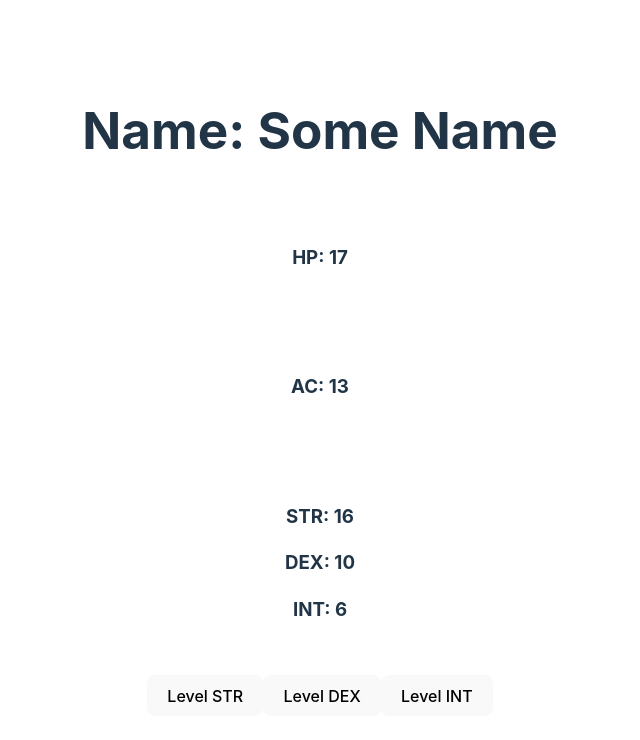
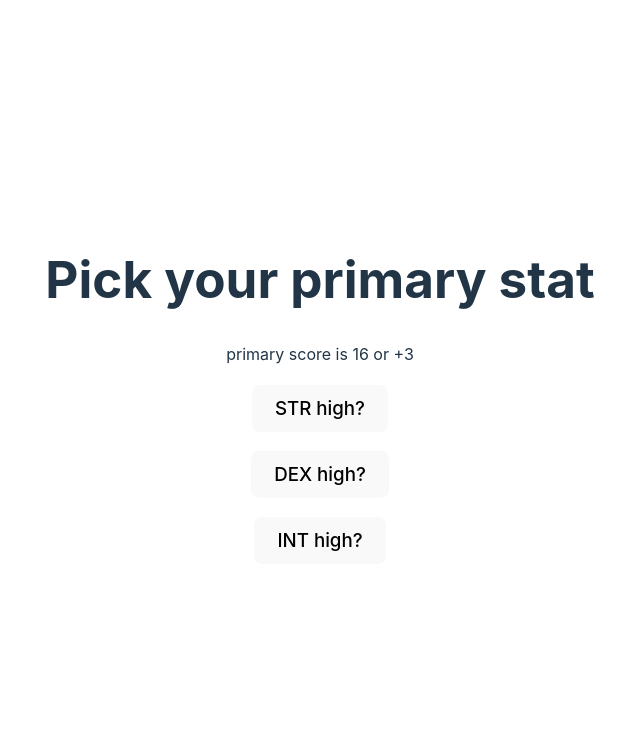
Before and after one commit to albachteng/simple_char, a React (Vite) app: page / in a window 1280 px wide. Shown: the top 740 px of the page, without its empty margins (320-960 px from the left). Built offline with nearby package versions, Linux system fonts and the light colour scheme.

Commit message:
add picker component

```diff
--- a/src/App.tsx
+++ b/src/App.tsx
@@ -1,38 +1,67 @@
+import { useEffect, useState } from 'react';
 import './App.css'
-import {level10, useChar} from './useChar'
+import {mod, useChar} from './useChar'
 import { Button } from '@mantine/core'
+import {Picker} from './Picker'
+import { Stat } from '../types';
 
 function App() {
 
-  const strIntoDex = level10("fighter rogue", ["str", "str", "dex", "dex", "dex", "dex", "dex", "int", "int"], "str", "dex", "int", "two-hand", "heavy")
-  const dexIntoStr = level10("rogue fighter", ["dex", "dex", "str", "str", "str", "str", "str", "int", "int"], "dex", "str", "int", "ranged", "heavy")
-  const intIntoDex = level10("wizard dex", ["int", "int", "dex", "dex", "dex", "dex", "dex", "str", "str"], "int", "dex", "str", "staff", "none")
-  const strIntoInt = level10("str gish", ["str", "str", "int", "int", "int", "int", "int", "dex", "dex"], "str", "int", "dex", "two-hand", "heavy")
-  const dexIntoInt = level10("dex gish", ["dex", "dex", "int", "int", "int", "int", "int", "str", "str"], "dex", "int", "str", "ranged", "none")
-  const intIntoStr = level10("wizard tank", ["int", "int", "str", "str", "str", "str", "str", "dex", "dex" ], "int", "str", "dex", "staff", "heavy")
-  const intEven = level10("int hybrid", ["dex", "dex", "dex", "dex", "dex", "str", "str", "str", "str"], "int", "str", "dex", "one-hand", "heavy")
-  const dexEven = level10("dex hybrid", ["int", "int", "int", "str", "str", "str", "str", "str", "str"], "dex", "int", "str", "one-hand", "heavy")
-  const strEven = level10("str hybrid", ["dex", "dex", "dex", "dex", "dex", "int", "int", "int", "dex"], "str", "int", "dex", "one-hand", "heavy")
+  const {
+    char,
+    reset,
+    level,
+    hp,
+    ac,
+    str,
+    dex,
+    int,
+    shield,
+    armor,
+    sorcery_points,
+    combat_maneuvers,
+    finesse_points,
+  } = useChar()
 
-  const {char, hp, ac, str, int, dex} = useChar()
+  const [high, setHigh] = useState<null | Stat>(null);
+  const [mid, setMid] = useState<null | Stat>(null);
+
+  useEffect(() => {
+    high && mid && reset(high, mid);
+  }, [high, mid])
+
   return (
+    !high ? <Picker value={'high'} setter={setHigh}/> :
+    !mid ? <Picker value={'mid'} setter={setMid}/> :
     <div>
       <div></div>
       <h1>Name: Some Name</h1>
       <div className="card">
+        <h3>LV: {level}</h3>
         <h3>HP: {hp}</h3>
+        <h3>AC: {ac}</h3>
+        <h3>Maneuvers: {combat_maneuvers}</h3>
+        <h3>Finesse: {finesse_points}</h3>
+        <h3>Sorcery: {sorcery_points}</h3>
       </div>
       <div className="card">
-        <h3>AC: {ac}</h3>
+        <h3>
+          STR: {str} ({str >= 10 ? "+" : ""}{mod(str)})
+          {" "}<Button onClick={() => char.level_up("str")}>Level STR</Button>
+        </h3>
+        <h3>
+          DEX: {dex} ({dex >= 10 ? "+" : ""}{mod(dex)})
+          {" "}<Button onClick={() => char.level_up("dex")}>Level DEX</Button>
+        </h3>
+        <h3>
+          INT: {int} ({int >= 10 ? "+" : ""}{mod(int)})
+          {" "}<Button onClick={() => char.level_up("int")}>Level INT</Button>
+        </h3>
+        {" "}<Button onClick={() => {
+          setHigh(null);
+          setMid(null);
+        }}>Reset</Button>
       </div>
-      <div className="card">
-        <h3>STR: {str}</h3>
-        <h3>DEX: {dex}</h3>
-        <h3>INT: {int}</h3>
-      </div>
-      <Button onClick={() => char.level_up("str")}>Level STR</Button>
-      <Button onClick={() => char.level_up("dex")}>Level DEX</Button>
-      <Button onClick={() => char.level_up("int")}>Level INT</Button>
       <p className=""></p>
     </div>
   )
--- /dev/null
+++ b/src/Picker.tsx
@@ -0,0 +1,27 @@
+import { Button } from '@mantine/core'
+import { Dispatch, SetStateAction } from 'react'
+import { Stat } from '../types'
+
+type PickProps = {
+    setter: Dispatch<SetStateAction<null | Stat>>
+    value: 'high' | 'mid'
+}
+
+export function Picker({setter, value}: PickProps) {
+
+    return (
+        <div className="card">
+            <h1>{`Pick your ${value === 'high' ? 'primary' : 'secondary'} stat`}</h1>
+            {value === 'high' && <p>primary score is 16 or +3</p>}
+            {value === 'mid' && <p>secondary score is 10 or +0</p>}
+        <h3>
+          {" "}<Button onClick={() => setter("str")}>STR high?</Button>
+        </h3>
+        <h3>
+          {" "}<Button onClick={() => setter("dex")}>DEX high?</Button>
+        </h3>
+        <h3>
+          {" "}<Button onClick={() => setter("int")}>INT high?</Button>
+        </h3>
+        </div>
+)};
--- a/src/useChar.tsx
+++ b/src/useChar.tsx
@@ -22,7 +22,7 @@ function isTwoHand(weapon: Weapon) {
   )
 }
 
-function mod(stat: number) {
+export function mod(stat: number) {
   return Math.floor((stat - 10) / 2)
 }
 
@@ -119,12 +119,14 @@ export class Char {
     if (!isTwoHand(this.weapon)) {
       this.shield = true
     }
+    this.emitter.emit("update")
   }
 
   equip_armor(armor: Armor) {
     if (this.str >= ARMOR_STR_REQ[armor]) {
       this.armor = armor
     }
+    this.emitter.emit("update")
   }
 
   equip_weapon(weapon: Weapon) {
@@ -134,6 +136,7 @@ export class Char {
     } else {
       this.weapon = weapon
     }
+    this.emitter.emit("update")
   }
 
   weapon_attack() {
@@ -145,6 +148,7 @@ export class Char {
       total += WEAPON_DIE[this.weapon]/2;
       total += dmg_mod
     }
+    this.emitter.emit("update")
     return total;
   }
 
@@ -154,6 +158,7 @@ export class Char {
       // total += Math.ceil(Math.random() * SNEAK_ATTACK_DIE);
       total += SNEAK_ATTACK_DIE/2;
     }
+    this.emitter.emit("update")
     return total;
   }
 
@@ -184,7 +189,7 @@ export const level10 = (name: string, levels: Stat[], high: Stat, med: Stat, wea
 }
 
 export function useChar() {
-  const [char] = useState(() => new Char("str", "dex"))
+  const [char, setChar] = useState(() => new Char("str", "dex"))
   const [, setTrigger] = useState(0); // dumb
 
   useEffect(() => {
@@ -196,5 +201,21 @@ export function useChar() {
     };
   }, [char]);
 
-  return {char, hp: char.hp, ac: char.ac(), str: char.str, dex: char.dex, int: char.int}
+  const reset = (high: Stat, mid: Stat) => setChar(new Char(high, mid))
+
+  return {
+    char,
+    reset,
+    level: char.lvl,
+    hp: char.hp,
+    ac: char.ac(),
+    str: char.str,
+    dex: char.dex,
+    int: char.int,
+    shield: char.shield,
+    armor: char.armor,
+    sorcery_points: char.sorcery_points,
+    combat_maneuvers: mod(char.str),
+    finesse_points: char.finesse_points,
+  }
 }
```
Also changed, not shown: 1 other file (tests, documents, lock files or other folders).
